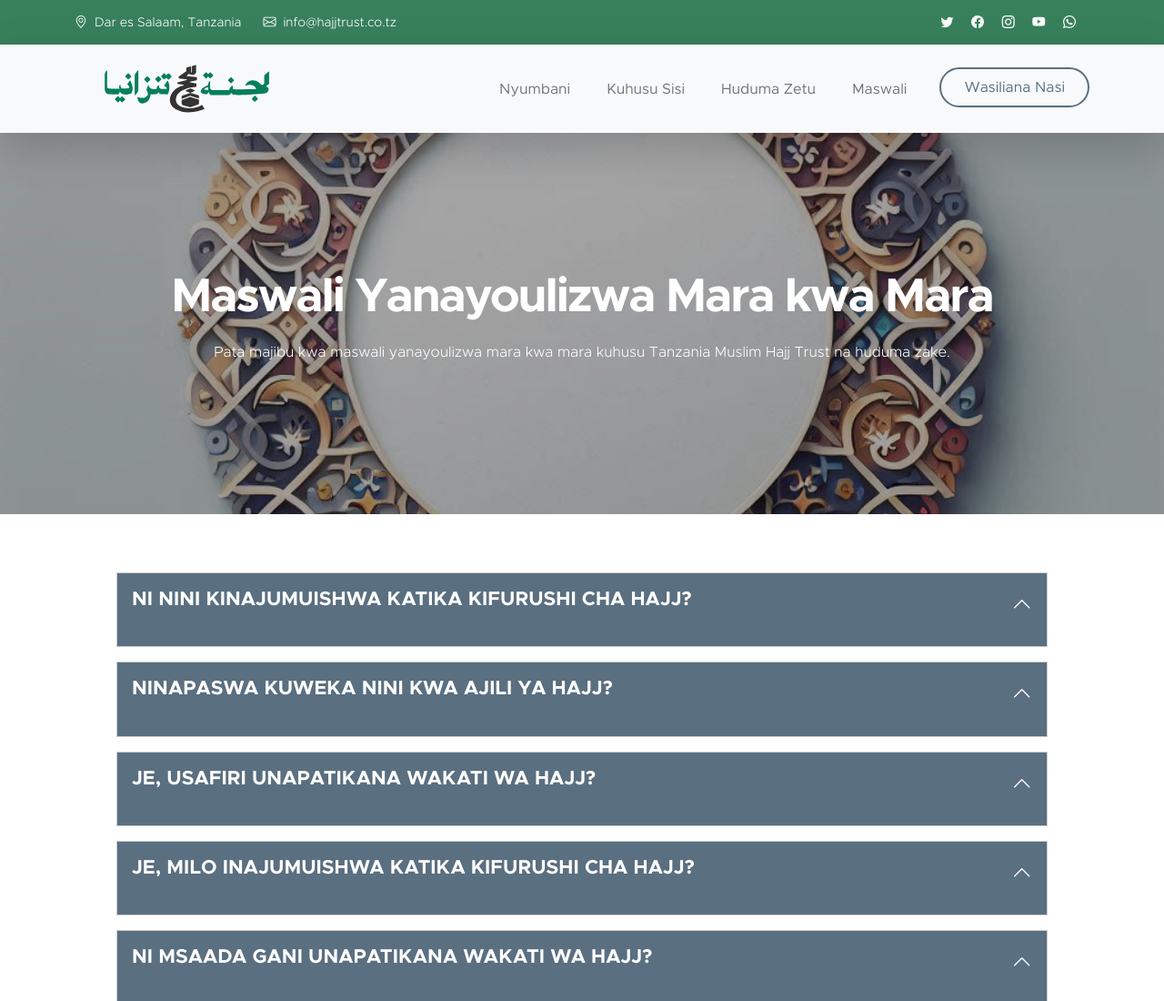
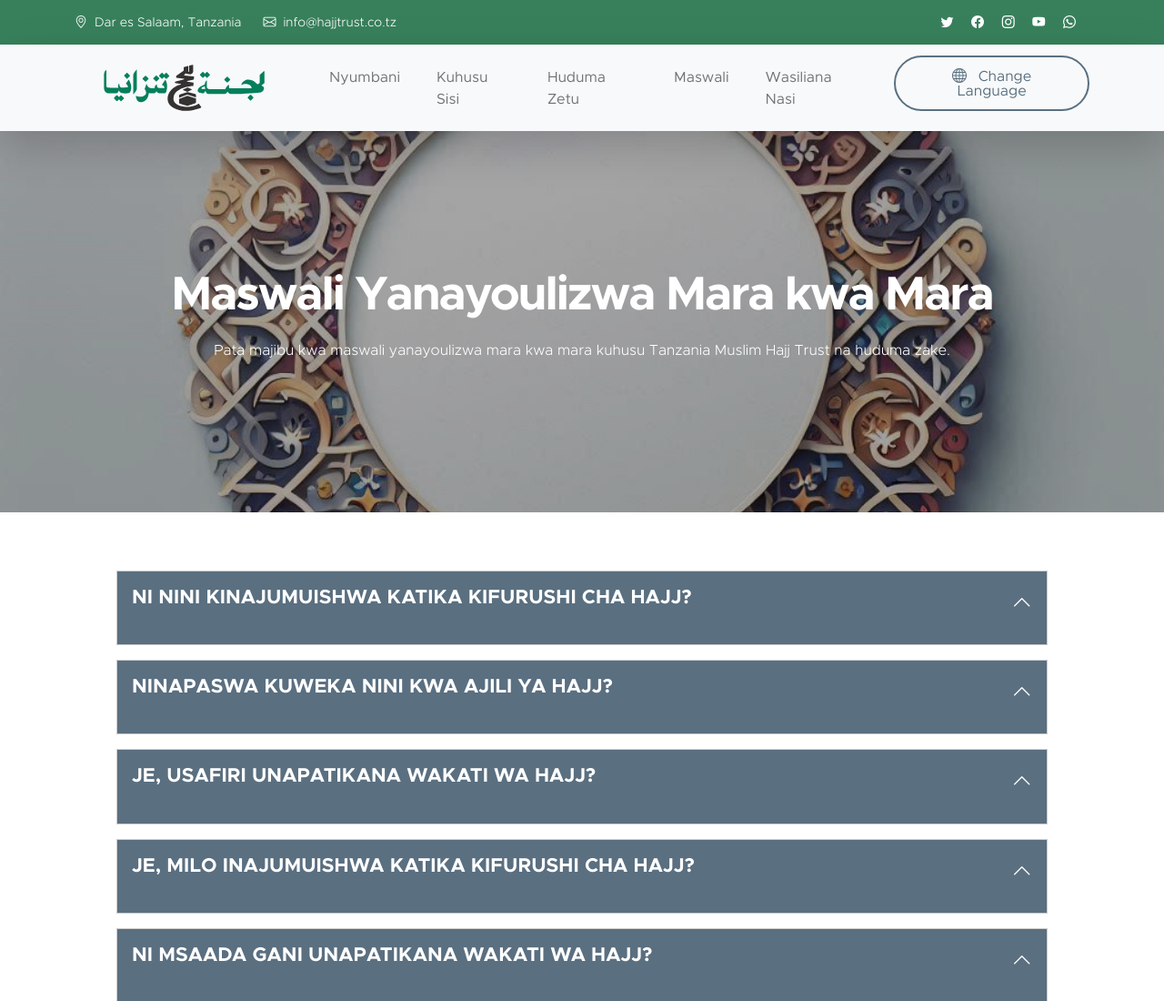
Before and after one commit to Fat-hy/Hajj-Trust, a plain HTML site: page faqs-sw.html in a window 1280 px wide. Shown: the top 1100 px of the page at 91% size. Drawn offline with Linux system fonts and the light colour scheme.

Commit message:
Update navigation links and alt text for improved accessibility in Swahili

```diff
--- a/faqs-sw.html
+++ b/faqs-sw.html
@@ -128,20 +128,26 @@
               >
             </li>
             <li class="nav-item">
-              <a class="nav-link" href="/about">Kuhusu Sisi</a>
+              <a class="nav-link" href="/about-sw">Kuhusu Sisi</a>
             </li>
             <li class="nav-item">
-              <a class="nav-link" href="/services">Huduma Zetu</a>
+              <a class="nav-link" href="/services-sw">Huduma Zetu</a>
             </li>
             <li class="nav-item">
-              <a class="nav-link" href="/faqs">Maswali</a>
+              <a class="nav-link" href="/faqs-sw">Maswali</a>
+            </li>
+            <li class="nav-item">
+              <a class="nav-link" href="/contact-sw">Wasiliana Nasi</a>
             </li>
             <li class="nav-item ms-3">
               <a
-                class="nav-link custom-btn custom-border-btn btn"
-                href="/contact"
-                >Wasiliana Nasi</a
+                href="#"
+                class="lang-switch nav-link custom-btn custom-border-btn btn"
+                data-lang=""
               >
+                <i class="bi bi-globe"></i>
+                <span></span>
+              </a>
             </li>
           </ul>
         </div>
```
Also changed, not shown: about-sw.html (+15 -9 lines), contact-sw.html (+12 -6 lines), index-sw.html (+4 -4 lines), services-sw.html (+15 -8 lines).
